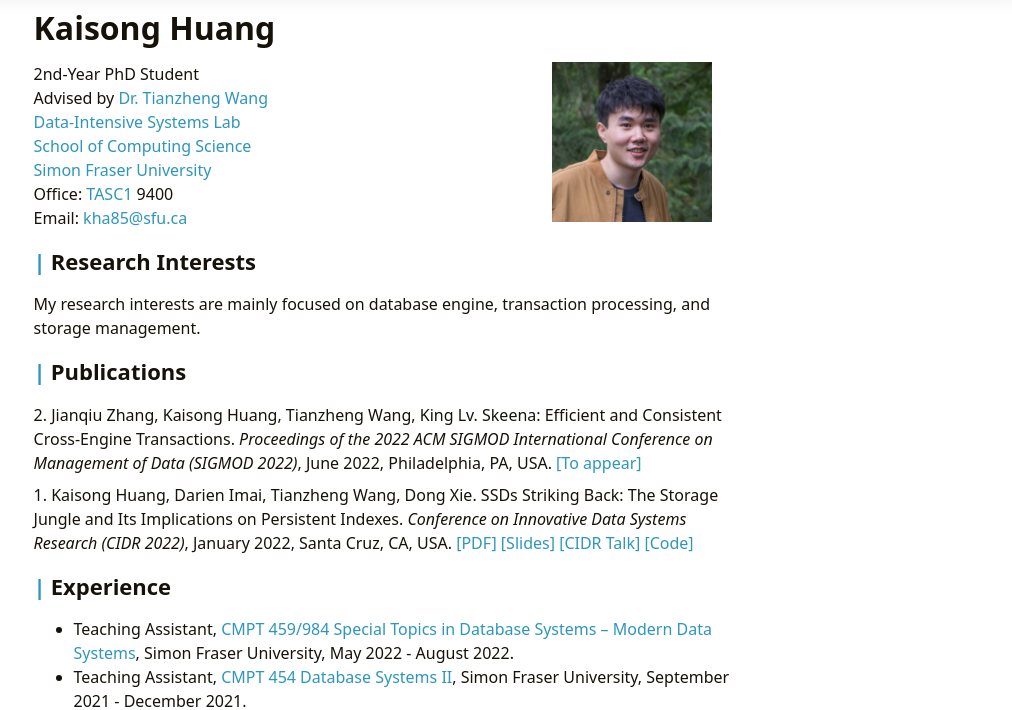
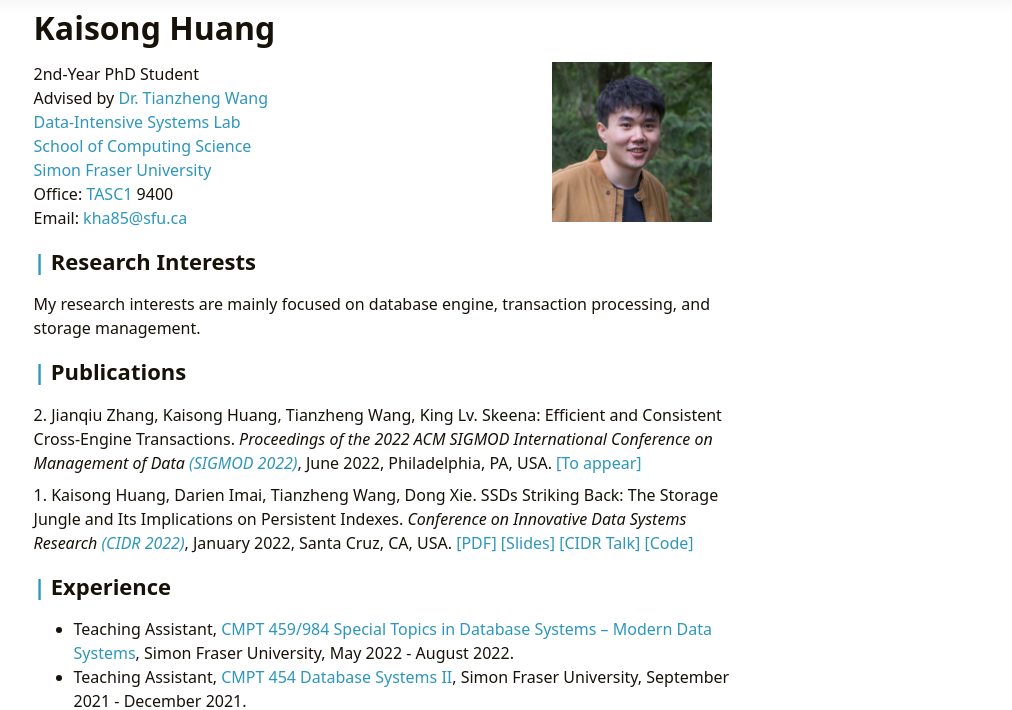
Before and after one commit to KaisongHuang/kaisonghuang.github.io, a plain HTML site: page home/index.html in a window 1280 px wide. Shown: the part 61-771 px from the top of the page, without its empty margins (257-1269 px from the left). Drawn offline with Linux system fonts and the light colour scheme.

Commit message:
deploy: KaisongHuang/homepage@dbe27762fe1646a7c7763eb4feae8f48a2c698a5

```diff
--- a/home/index.html
+++ b/home/index.html
@@ -98,8 +98,8 @@ Email: <a href="mailto:kha85@sfu.ca">kha85@sfu.ca</a></p>
 <h3 id="research-interests">Research Interests</h3>
 <p>My research interests are mainly focused on database engine, transaction processing, and storage management.</p>
 <h3 id="publications">Publications</h3>
-<p>2. Jianqiu Zhang, Kaisong Huang, Tianzheng Wang, King Lv. Skeena: Efficient and Consistent Cross-Engine Transactions. <em>Proceedings of the 2022 ACM SIGMOD International Conference on Management of Data (SIGMOD 2022)</em>, June 2022, Philadelphia, PA, USA. <a href="" rel="">[To appear]</a></p>
-<p>1. Kaisong Huang, Darien Imai, Tianzheng Wang, Dong Xie. SSDs Striking Back: The Storage Jungle and Its Implications on Persistent Indexes. <em>Conference on Innovative Data Systems Research (CIDR 2022)</em>, January 2022, Santa Cruz, CA, USA. <a href="http://cidrdb.org/cidr2022/papers/p64-huang.pdf" target="_blank" rel="noopener noreffer">[PDF]</a> <a href="https://www.cs.sfu.ca/~tzwang/ssd-striking-back-slides.pdf" target="_blank" rel="noopener noreffer">[Slides]</a> <a href="https://youtu.be/QeX6IJWgdVs" target="_blank" rel="noopener noreffer">[CIDR Talk]</a> <a href="https://github.com/sfu-dis/ssd-vs-pm" target="_blank" rel="noopener noreffer">[Code]</a></p>
+<p>2. Jianqiu Zhang, Kaisong Huang, Tianzheng Wang, King Lv. Skeena: Efficient and Consistent Cross-Engine Transactions. <em>Proceedings of the 2022 ACM SIGMOD International Conference on Management of Data <a href="https://2022.sigmod.org/" target="_blank" rel="noopener noreffer">(SIGMOD 2022)</a></em>, June 2022, Philadelphia, PA, USA. <a href="" rel="">[To appear]</a></p>
+<p>1. Kaisong Huang, Darien Imai, Tianzheng Wang, Dong Xie. SSDs Striking Back: The Storage Jungle and Its Implications on Persistent Indexes. <em>Conference on Innovative Data Systems Research <a href="http://cidrdb.org/cidr2022/" target="_blank" rel="noopener noreffer">(CIDR 2022)</a></em>, January 2022, Santa Cruz, CA, USA. <a href="http://cidrdb.org/cidr2022/papers/p64-huang.pdf" target="_blank" rel="noopener noreffer">[PDF]</a> <a href="https://www.cs.sfu.ca/~tzwang/ssd-striking-back-slides.pdf" target="_blank" rel="noopener noreffer">[Slides]</a> <a href="https://youtu.be/QeX6IJWgdVs" target="_blank" rel="noopener noreffer">[CIDR Talk]</a> <a href="https://github.com/sfu-dis/ssd-vs-pm" target="_blank" rel="noopener noreffer">[Code]</a></p>
 <h3 id="experience">Experience</h3>
 <ul>
 <li>Teaching Assistant, <a href="http://www.sfu.ca/outlines.html?2022/summer/cmpt/459/d100" target="_blank" rel="noopener noreffer">CMPT 459/984 Special Topics in Database Systems – Modern Data Systems</a>, Simon Fraser University, May 2022 - August 2022.</li>
```
